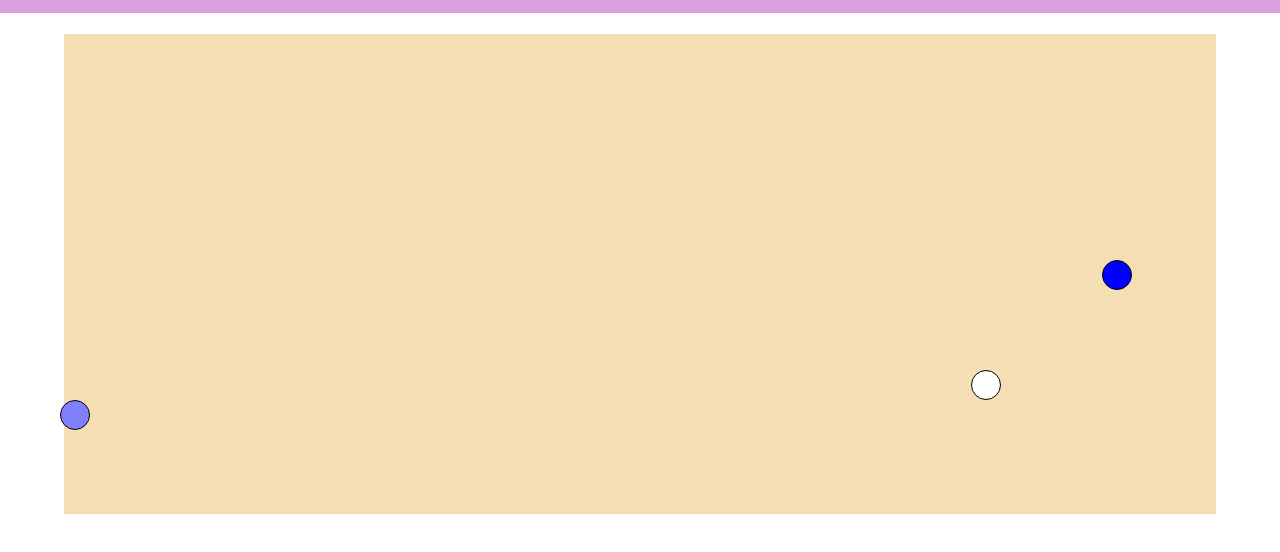
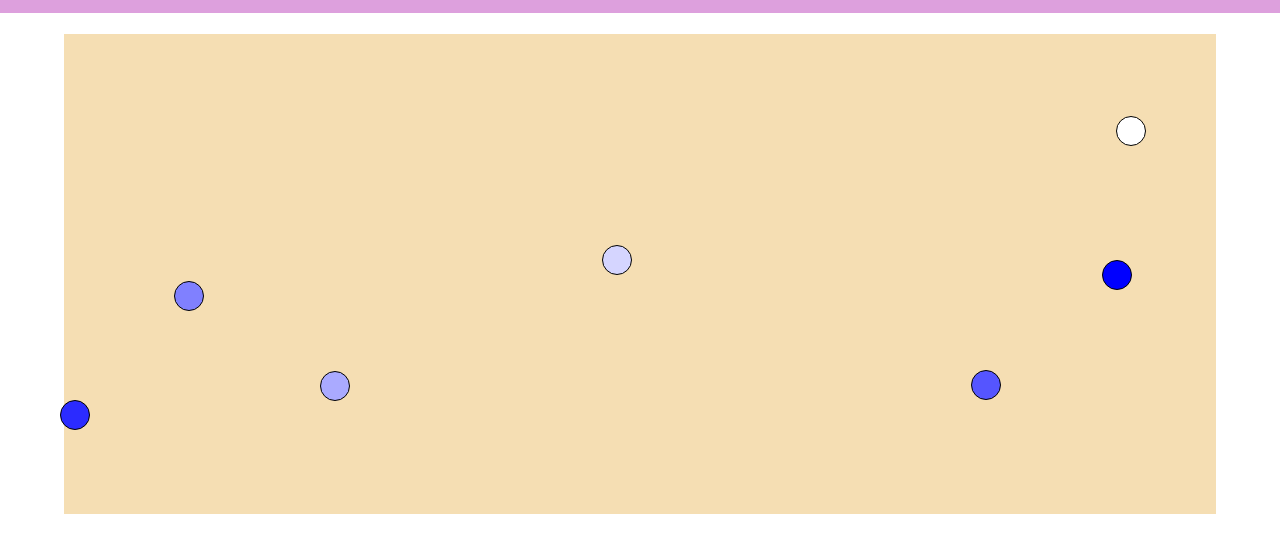
Before and after one commit to KorobetskayaAA/Examples-2-1-JS-to-jQuery, a plain HTML site: page dragndrop.html in a window 1280 px wide. Shown: the part 56-608 px from the top of the page. Drawn offline with Linux system fonts and the light colour scheme.

Commit message:
Больше шариков

```diff
--- a/dragndrop.html
+++ b/dragndrop.html
@@ -18,6 +18,10 @@
 			<div class="draggable"></div>
 			<div class="draggable"></div>
 			<div class="draggable"></div>
+			<div class="draggable"></div>
+			<div class="draggable"></div>
+			<div class="draggable"></div>
+			<div class="draggable"></div>
 		</div>
 		<p></p>
 	</div></main>
```
